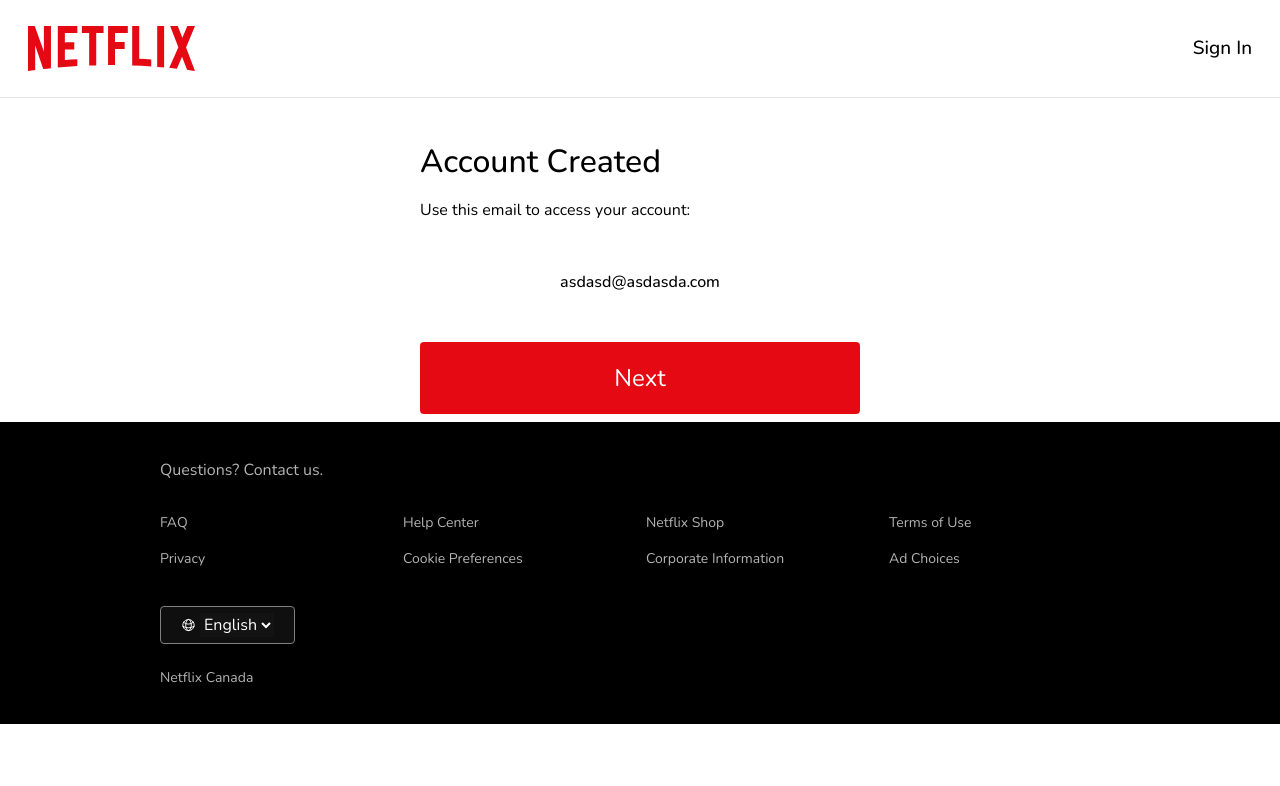
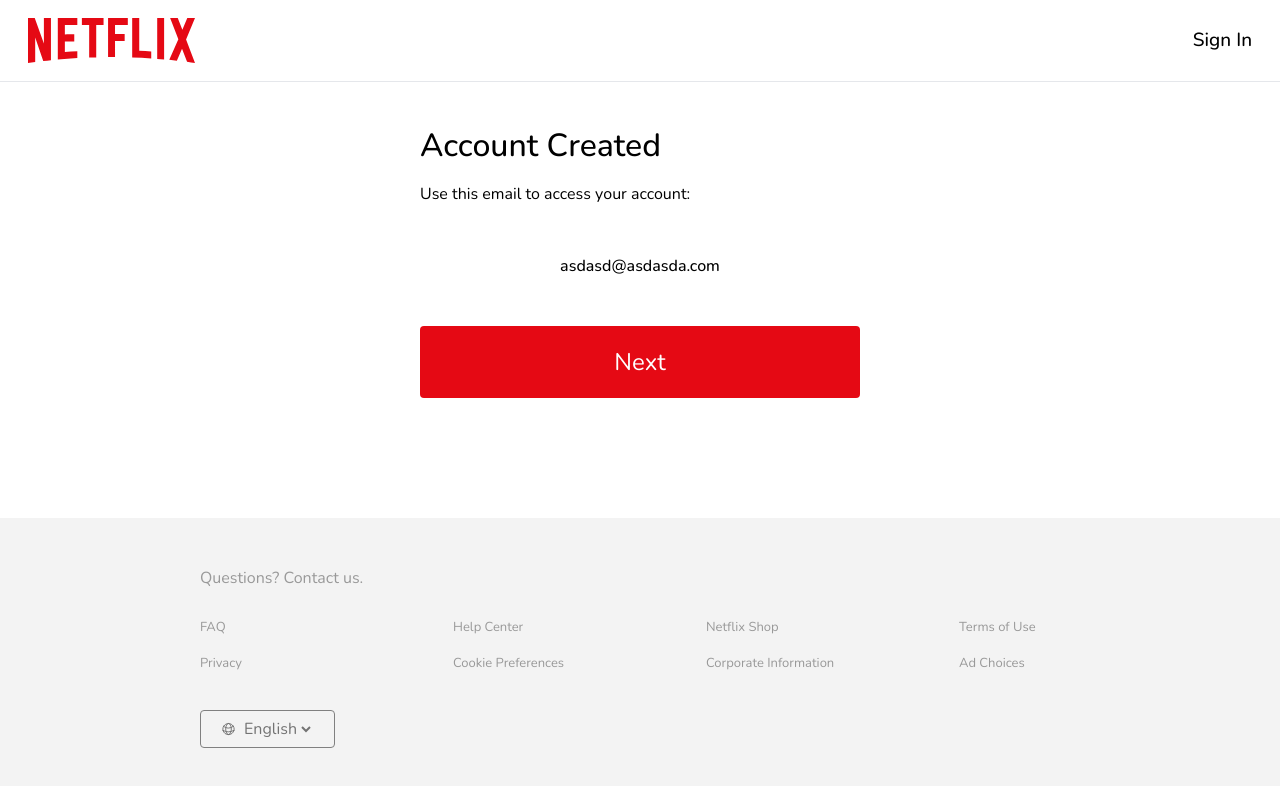
Before and after one commit to EdWIN1021/netflix-clone, a Next.js app: page /signup/created in a window 1280 px wide. Shown: the top 786 px of the page. Built offline with nearby package versions, Linux system fonts and the light colour scheme.

Commit message:
fix: footer ui

```diff
--- a/app/login/page.tsx
+++ b/app/login/page.tsx
@@ -5,6 +5,7 @@
 import { loginFooterLinks as links } from "../../constants";
 
 import Image from "next/image";
+import DropDown from "@/components/DropDown";
 
 const page = () => {
   return (
@@ -31,9 +32,12 @@
             <LoginModal />
           </div>
 
-          <div className="w-full border-t-2 border-[rgb(35,35,35,35)] sm:border-0 sm:opacity-50">
-            <Footer links={links} type={"small"} />
-          </div>
+          <Footer
+            links={links}
+            variant="transparent"
+            showName={false}
+            dropDown={<DropDown />}
+          />
         </div>
       </Overlay>
     </div>
--- a/app/page.tsx
+++ b/app/page.tsx
@@ -6,6 +6,7 @@
 import QuestionSection from "../components/home/QuestionSection";
 import { homeFooterLinks } from "../constants";
 import DevicesSection from "../components/home/DevicesSection";
+import DropDown from "@/components/DropDown";
 
 export default function Home() {
   return (
@@ -16,7 +17,8 @@
       <KidSection />
       <AppSection />
       <QuestionSection />
-      <Footer links={homeFooterLinks} />
+
+      <Footer links={homeFooterLinks} variant="dark" dropDown={<DropDown />} />
     </main>
   );
 }
--- a/app/signup/created/page.tsx
+++ b/app/signup/created/page.tsx
@@ -1,12 +1,11 @@
 import Footer from "@/components/Footer";
 import Link from "next/link";
 import React from "react";
-import { signUpFooterLinks as links } from "../../../constants";
 
 const page = () => {
   return (
     <div className="flex flex-col">
-      <div className="mt-10 flex h-full flex-1 justify-center">
+      <div className="mt-10 flex justify-center">
         <div className="flex w-[440px] flex-col">
           <h2 className="mb-3 text-[32px] font-medium">Account Created</h2>
           <p className=" text-[16px]">Use this email to access your account:</p>
@@ -22,7 +21,6 @@
           </Link>
         </div>
       </div>
-      <Footer links={links} />
     </div>
   );
 };
--- a/app/signup/layout.tsx
+++ b/app/signup/layout.tsx
@@ -1,10 +1,13 @@
 import Logo from "@/components/Logo";
 import Link from "next/link";
+import { signUpFooterLinks as links } from "../../constants";
+import Footer from "@/components/Footer";
+import DropDown from "@/components/DropDown";
 
 export default function Layout({ children }: { children: React.ReactNode }) {
   return (
-    <div className="min-h-[100vh] bg-white">
-      <div className="flex w-full items-center border-b px-7 py-4 ">
+    <div className="flex min-h-[100vh] flex-col bg-white">
+      <div className="flex w-full items-center border-b px-7 py-2">
         <div className="flex-1">
           <Logo width={167} height={65} />
         </div>
@@ -14,7 +17,14 @@
         </Link>
       </div>
 
-      <>{children}</>
+      <div className="flex-1">{children}</div>
+
+      <Footer
+        links={links}
+        variant="light"
+        showName={false}
+        dropDown={<DropDown />}
+      />
     </div>
   );
 }
--- a/app/signup/page.tsx
+++ b/app/signup/page.tsx
@@ -1,7 +1,5 @@
 import React from "react";
 import SignUp from "@/components/signup/SignUp";
-import Logo from "@/components/Logo";
-import Link from "next/link";
 
 const page = () => {
   return <SignUp />;
--- a/components/DropDown.tsx
+++ b/components/DropDown.tsx
@@ -1,16 +1,19 @@
 import { GlobeAltIcon } from "@heroicons/react/24/outline";
+import clsx from "clsx";
 
-const DropDown: React.FC<{ bgColor?: string; fontColor?: string }> = ({
-  bgColor,
-  fontColor = "#fff",
-}) => {
+const DropDown: React.FC<{ variant?: "transparent" }> = ({ variant }) => {
   return (
-    <div
-      className="mr-6 flex max-w-[135px] gap-1 rounded border border-[rgb(128,128,128)] bg-[rgba(21,21,21,0.75)] px-5 py-1.5"
-      style={{ color: fontColor }}
-    >
-      <GlobeAltIcon className="w-[25px]" />
-      <select className="bg-[rgba(21,21,21,0.75)] outline-none">
+    <div className="mr-6 flex max-w-[135px] gap-1 rounded border border-[rgb(128,128,128)]  px-5 py-1.5">
+      <GlobeAltIcon
+        className={clsx("w-[25px]", {
+          "text-white": variant,
+        })}
+      />
+      <select
+        className={clsx("bg-transparent outline-none", {
+          "text-white": variant,
+        })}
+      >
         <option value="english">English</option>
         <option value="中文">中文</option>
       </select>
--- a/components/Footer.tsx
+++ b/components/Footer.tsx
@@ -1,27 +1,34 @@
-import DropDown from "./DropDown";
+import Link from "next/link";
 
 const Footer = ({
   links,
-  type,
-  bgColor = "#000",
-  fontColor = "#fff",
+  variant,
+  showName = true,
+  dropDown,
 }: {
   links: string[];
-  type?: string;
-  bgColor?: string;
-  fontColor?: string;
+  variant: "dark" | "light" | "transparent";
+  showName?: boolean;
+  dropDown: React.ReactNode;
 }) => {
+  const bgVariants = {
+    light: "bg-[rgb(243,243,243)]",
+    dark: "bg-black",
+    transparent: "bg-[rgba(0,0,0,0.75)]",
+  };
+
+  const colorVariants = {
+    light: "text-[#737373]",
+    dark: "text-[rgba(255,255,255,0.7)]",
+    transparent: "text-[#737373]",
+  };
+
   return (
     <div
-      className=" mt-2 py-3 text-left"
-      style={{ backgroundColor: bgColor, color: fontColor }}
+      className={`${bgVariants[variant]} ${colorVariants[variant]} mt-2 px-8 py-10 text-left md:px-[200px]`}
     >
-      <div
-        className={`my-3 px-8 ${
-          type === "small" ? "xl:w-[1000px]" : "xl:w-[80%]"
-        }  lg:mx-auto`}
-      >
-        <div className="py-3">
+      <div className={`lg:mx-auto xl:w-[1000px]`}>
+        <div className="py-2">
           <a className="opacity-70" href="">
             Questions? Contact us.
           </a>
@@ -30,23 +37,18 @@
         <ul className="grid grid-cols-1 gap-3 py-4 md:grid-cols-2 lg:grid-cols-3 xl:grid-cols-4">
           {links?.map((link) => (
             <li key={link}>
-              <a
-                className={`${
-                  type === "small" ? "text-[13px]" : "text-sm"
-                } underline" opacity-70`}
+              <Link
+                className={`text-[13px] opacity-70 hover:underline`}
                 href=""
               >
                 {link}
-              </a>
+              </Link>
             </li>
           ))}
         </ul>
+        {dropDown && <div className="pb-3 pt-5">{dropDown}</div>}
 
-        <div className="pb-3 pt-5">
-          <DropDown />
-        </div>
-
-        {!type && <p className="py-3 text-sm opacity-70">Netflix Canada</p>}
+        {showName && <p className="py-3 text-sm opacity-70">Netflix Canada</p>}
       </div>
     </div>
   );
--- a/components/home/GetStartedForm.tsx
+++ b/components/home/GetStartedForm.tsx
@@ -17,7 +17,7 @@
       className="mt-6 px-6 text-center text-[#fff] sm:mx-auto sm:max-w-3xl"
       onSubmit={handleSubmit}
     >
-      <h3 className="text-lg font-normal lg:text-xl">
+      <h3 className="mb-8 text-lg font-normal lg:text-xl">
         Ready to watch? Enter your email to create or restart your membership.
       </h3>
 
--- a/components/home/Header.tsx
+++ b/components/home/Header.tsx
@@ -19,7 +19,7 @@
         />
       </Link>
 
-      <DropDown />
+      <DropDown variant="transparent" />
 
       <button
         className="primary-btn px-4 py-1 text-sm font-medium"
--- a/components/signup/SignUp.tsx
+++ b/components/signup/SignUp.tsx
@@ -13,7 +13,7 @@
   };
 
   return (
-    <form className="mx-auto mt-10 max-w-[440px]" onSubmit={handleSubmit}>
+    <form className="mx-auto my-10 max-w-[440px] p-2" onSubmit={handleSubmit}>
       <div>
         <h2 className="text-[32px] font-medium">
           Create a password to start your membership
```
